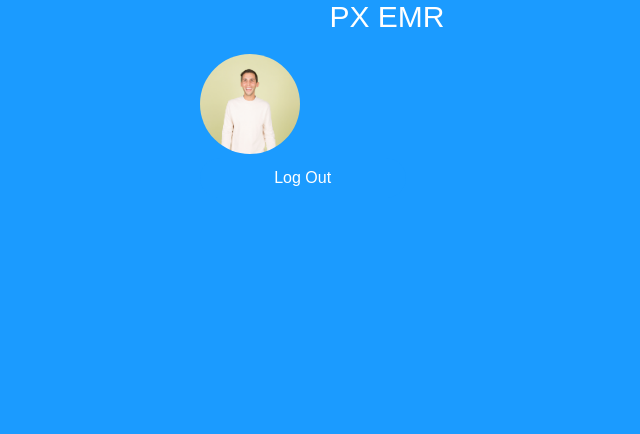
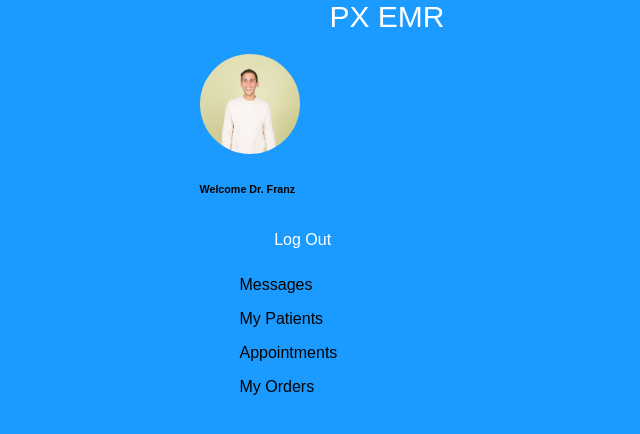
Before and after one commit to alia0021/MTM6330-Midterm-alia0021, a website: page profile.html in a window 1280 px wide. Shown: the whole page, without its empty margins (253-893 px from the left). Drawn offline with Linux system fonts and the light colour scheme.

Commit message:
making changes for divs

```diff
--- a/profile.html
+++ b/profile.html
@@ -16,14 +16,17 @@ online tutorials  -->
 <body>
   <div class="profile">
     <h5>PX EMR</h5>
-
     <img src="./img/michael-frattaroli-234665-unsplash.jpg" width=100 height=100 class="portal">
+    <h6>Welcome Dr. Franz</h6>
     <form action="index.html">
       <input type="submit" name="" value="Log Out">
-      <div class="boxone"></div>
-      <div class="boxtwo"></div>
-      <div class="boxthree"></div>
-      <div class="boxfour"></div>
+      <div class="sidebar">
+        <ul>Messages</ul>
+        <ul>My Patients</ul>
+        <ul>Appointments</ul>
+        <ul>My Orders</ul>
+      </div>
+
   </div>
   </div>
 
```
